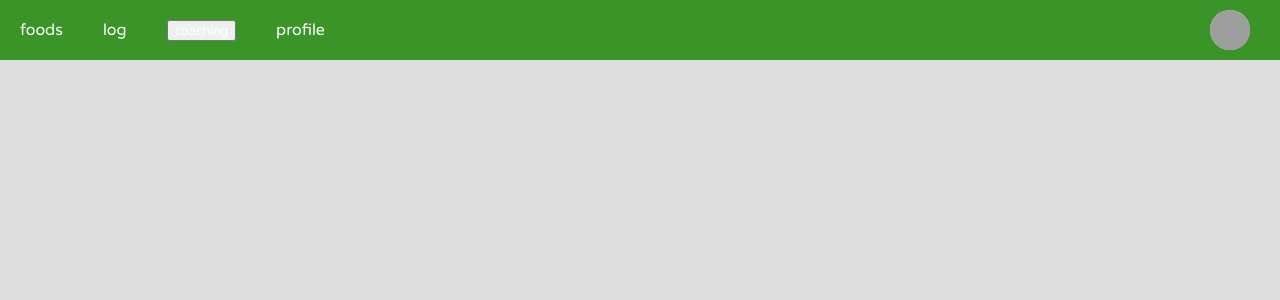
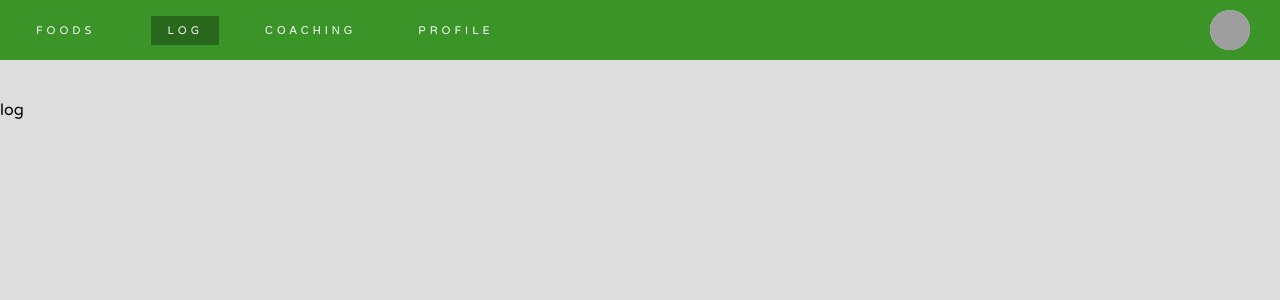
Before and after one commit to UmerBaig123/fitnessCoach, a Django app: template home/templates/log.html in a window 1280 px wide. Shown: the top 300 px of the page. Run offline with Django 3.2, Linux system fonts and the light colour scheme; the template is opened without the code that fills it, so the values that code supplies are empty; grey boxes are pictures that could not be loaded.

Commit message:
Improves styling, adds log making for everday

```diff
--- a/home/static/food.css
+++ b/home/static/food.css
@@ -469,11 +469,6 @@ small {
   gap: 200px;
   margin-bottom: 20px;
 }
-a {
-  text-decoration: none;
-  display: inline-block;
-  padding: 8px 16px;
-}
 
 .previous:hover {
   background-color: #ddd;
--- a/home/static/home.css
+++ b/home/static/home.css
@@ -17,6 +17,11 @@ body {
   padding: 10px 20px;
   background-color: #3a9428;
 }
+a {
+  text-decoration: none;
+  display: inline-block;
+  padding: 8px 16px;
+}
 .options {
   display: flex;
   flex-direction: row;
@@ -24,14 +29,14 @@ body {
   font-size: medium;
   gap: 40px;
 }
-.btn {
+.nav-btn {
   border: none;
   background: none;
   cursor: pointer;
   /* margin: 1em; */
 }
 
-.btn span {
+.nav-btn span {
   letter-spacing: 4px;
   font-size: 11px;
   font-weight: 100;
@@ -58,7 +63,7 @@ body {
   transition: transform 0.25s ease-out;
 }
 
-.btn:hover .hover-underline-animation:before {
+.nav-btn:hover .hover-underline-animation:before {
   transform: scaleX(1);
   transform-origin: bottom left;
 }
--- /dev/null
+++ b/home/static/log.css
@@ -0,0 +1,3 @@
+.container {
+  margin-top: 100px;
+}
--- a/home/templates/log.html
+++ b/home/templates/log.html
@@ -1,3 +1,10 @@
 {% extends 'home_base.html' %}{% block title %}Home{% endblock %}
 <!-- prettier-ignore -->
-{% block content %} log  {% endblock %}
+{% block content %}
+{% load static %}
+<link rel="stylesheet" href="{% static 'log.css' %}" />
+<div class="container">log</div>
+<script>
+  log.classList.add("active");
+</script>
+{% endblock %}
```
Also changed, not shown: home/views.py (+17 -0 lines).
